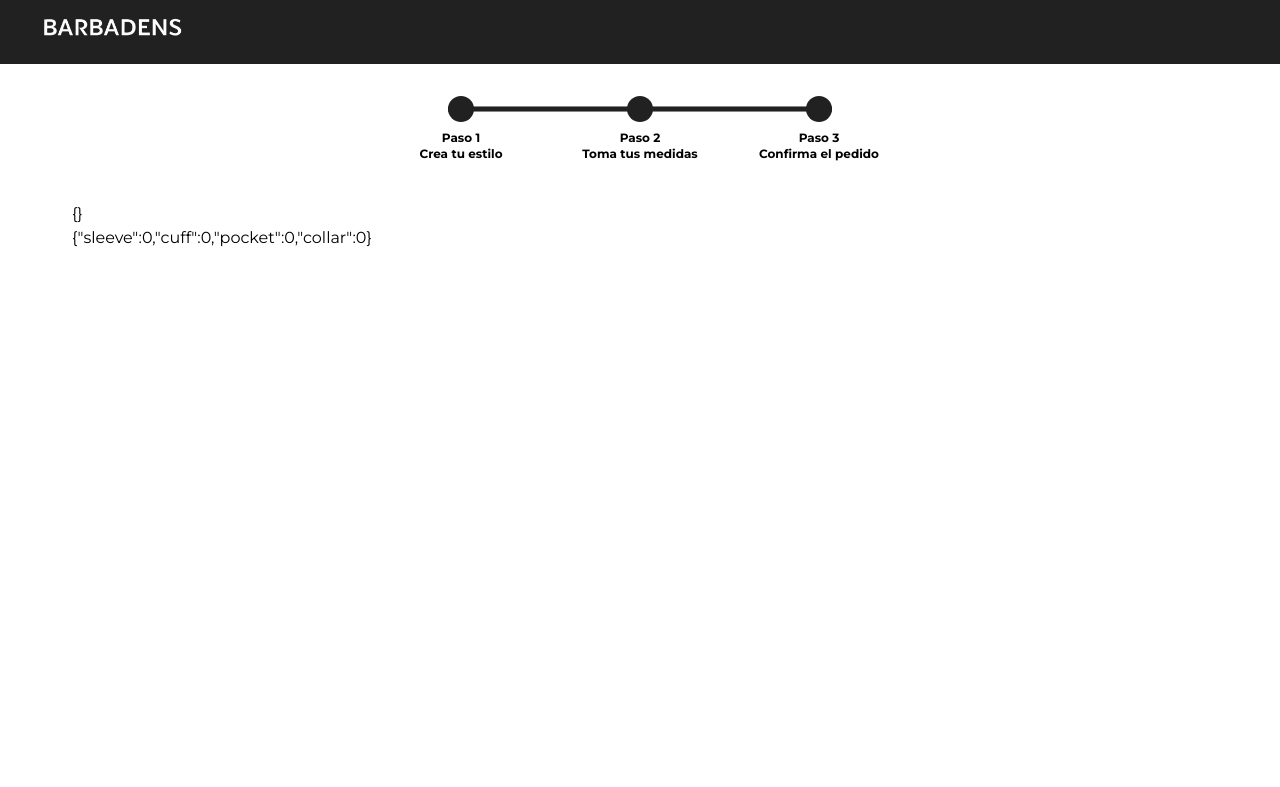
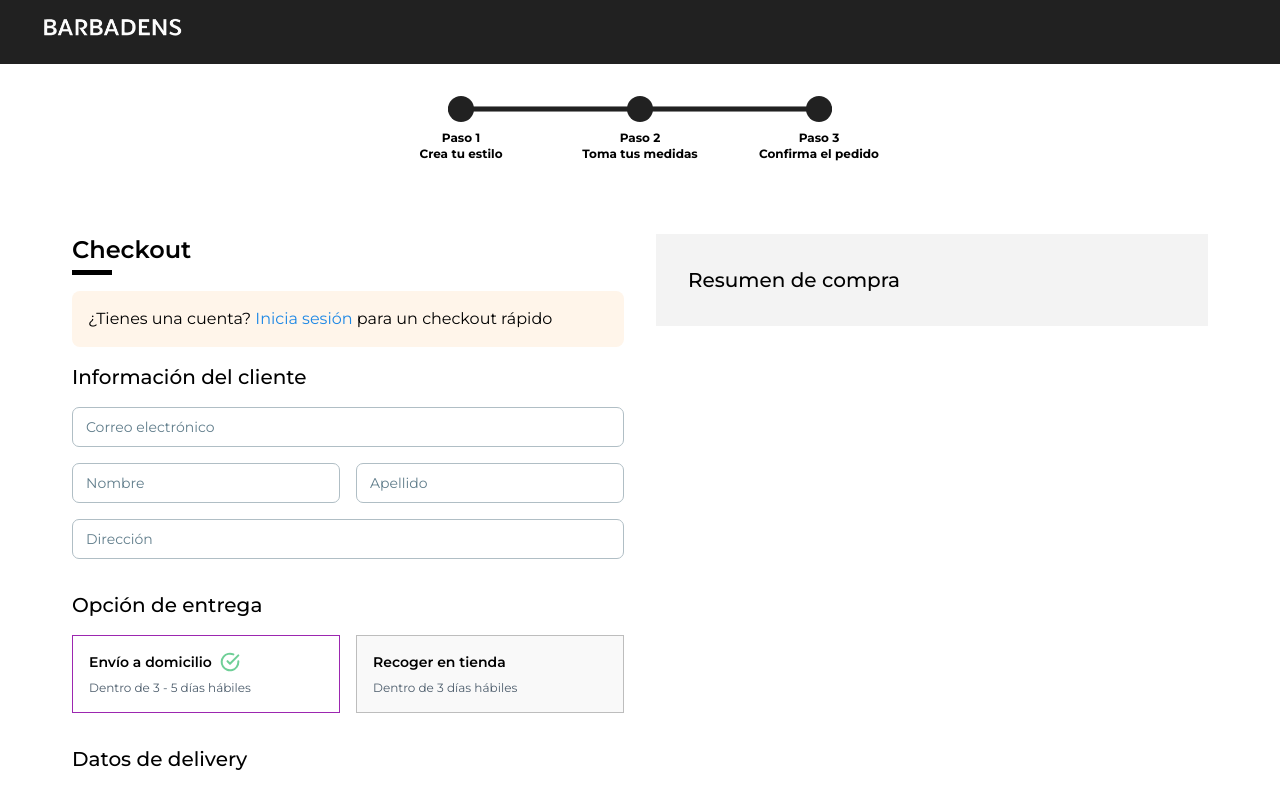
Before and after one commit to franciscovento/barbadens, a Next.js app: page /create/1/checkout in a window 1280 px wide. Shown: the top 787 px of the page. Built offline with nearby package versions, Linux system fonts and the light colour scheme.

Commit message:
feat: advance checkout form

```diff
--- a/package.json
+++ b/package.json
@@ -22,6 +22,7 @@
     "@typescript-eslint/eslint-plugin": "^7.9.0",
     "@uidotdev/usehooks": "^2.4.1",
     "@vitest/coverage-v8": "^1.5.3",
+    "clsx": "^2.1.1",
     "next": "14.2.3",
     "react": "^18",
     "react-dom": "^18",
--- a/src/app/create/[product_id]/checkout/page.tsx
+++ b/src/app/create/[product_id]/checkout/page.tsx
@@ -1,21 +1,80 @@
 'use client';
-
-import useCustomShirtData from '@/hooks/useCustomShirtData';
-import useMeasuresStoreData from '@/hooks/useMeasuresStoreData';
+import { Alert, Input } from '@/ui/materialComponents';
+import OptionsDeliveryRadio from '@/ui/OptionsDeliveryRadio/OptionsDeliveryRadio';
+import StepTitle from '@/ui/stepTitle/StepTitle';
 
 const Checkout = () => {
-  const measures = useMeasuresStoreData();
-  const customShirt = useCustomShirtData();
-
-  console.log({
-    measures,
-    customShirt,
-  });
-
+  const onSelect = (id: string) => {
+    console.log(id);
+  };
   return (
-    <div>
-      <p>{JSON.stringify(measures)}</p>
-      {JSON.stringify(customShirt)}
+    <div className="grid md:grid-cols-2 md:py-8 gap-8 ">
+      <div>
+        <StepTitle title="Checkout" />
+        <Alert color="amber" className="mt-4 bg-[#FFF5ea]">
+          ¿Tienes una cuenta?{' '}
+          <span className=" text-blue-600 cursor-pointer">Inicia sesión</span>{' '}
+          para un checkout rápido
+        </Alert>
+        {/* INFORMACIÓN DEL CLIENTE */}
+        <div className="pt-4">
+          <h3 className="text-xl font-medium">Información del cliente</h3>
+          <form className="grid gap-4 pt-4">
+            <Input label="Correo electrónico" />
+            <div className="grid lg:grid-cols-2 gap-4">
+              <Input label="Nombre" />
+              <Input label="Apellido" />
+            </div>
+            <Input label="Dirección" />
+          </form>
+        </div>
+        {/* OPCIÓN DE ENTREGA */}
+        <div className="pt-8">
+          <h3 className="text-xl font-medium">Opción de entrega</h3>
+          <div className="pt-4">
+            <OptionsDeliveryRadio
+              onSelect={onSelect}
+              options={[
+                {
+                  id: 0,
+                  title: 'Envío a domicilio',
+                  description: 'Dentro de 3 - 5 días hábiles',
+                },
+                {
+                  id: 1,
+                  title: 'Recoger en tienda',
+                  description: 'Dentro de 3 días hábiles',
+                },
+              ]}
+            />
+          </div>
+        </div>
+        {/* DATOS DEL DELIVERY */}
+        <div>
+          <h3 className="text-xl font-medium pt-8">Datos de delivery</h3>
+          <form className="pt-4 flex flex-col gap-4">
+            <div className="grid lg:grid-cols-2 gap-4">
+              <Input label="Nombre del que recibe" />
+              <Input label="N° Documento" />
+            </div>
+            <Input label="Dirección" />
+            <Input label="City" />
+            <div className="grid lg:grid-cols-2 gap-4">
+              <Input label="country" />
+              <Input label="state" />
+              <Input label="zip" />
+              <Input label="phone" />
+            </div>
+          </form>
+        </div>
+      </div>
+      <div>
+        <div className=" bg-background p-8">
+          <h3 className="text-xl font-medium">Resumen de compra</h3>
+          <div></div>
+        </div>
+      </div>
+      {/* <Link href={`/create/${params.product_id}/medidas`}> Medidas</Link> */}
     </div>
   );
 };
--- a/src/app/create/[product_id]/layout.tsx
+++ b/src/app/create/[product_id]/layout.tsx
@@ -11,10 +11,10 @@ interface Props {
 const layout: FC<Props> = ({ children }) => {
   return (
     <>
-      <div className="max-w-lg mx-auto px-2 md:px-8 py-4">
+      <section className="max-w-lg mx-auto px-2 md:px-8 py-4">
         <CheckoutStepper />
-      </div>
-      <div className="app-container py-12">{children}</div>
+      </section>
+      <main className="app-container py-12">{children}</main>
     </>
   );
 };
--- /dev/null
+++ b/src/ui/OptionsDeliveryRadio/OptionsDeliveryRadio.tsx
@@ -0,0 +1,36 @@
+'use client';
+import { FC, useState } from 'react';
+import SelectCard from '../selectCard/SelectCard';
+
+interface Props {
+  onSelect: (_value: string) => void;
+  options: { title: string; description: string; id: number }[];
+}
+
+const OptionsDeliveryRadio: FC<Props> = ({ onSelect, options }) => {
+  const [state, setState] = useState(0);
+
+  const handleSelect = (id: number) => {
+    const itemSelected = options.find((option) => option.id === id);
+    setState(id);
+    onSelect(itemSelected?.id.toString() || '');
+  };
+
+  return (
+    <div className="flex gap-4 flex-wrap md:flex-nowrap">
+      {options.map((option) => {
+        return (
+          <SelectCard
+            key={option.id}
+            title={option.title}
+            description={option.description}
+            isActive={state === option.id}
+            onClick={() => handleSelect(option.id)}
+          />
+        );
+      })}
+    </div>
+  );
+};
+
+export default OptionsDeliveryRadio;
--- a/src/ui/materialComponents.ts
+++ b/src/ui/materialComponents.ts
@@ -1,23 +1,27 @@
 'use client';
 
 import {
+  Alert,
   Button,
   Card,
   CardBody,
   CardFooter,
   CardHeader,
   Chip,
+  Input,
   ThemeProvider,
   Typography,
 } from '@material-tailwind/react';
 
 export {
+  Alert,
   Button,
   Card,
   CardBody,
   CardFooter,
   CardHeader,
   Chip,
+  Input,
   ThemeProvider,
   Typography,
 };
--- /dev/null
+++ b/src/ui/selectCard/SelectCard.tsx
@@ -0,0 +1,63 @@
+'use client';
+import { clsx } from 'clsx';
+
+import { FC } from 'react';
+
+interface Props {
+  isActive: boolean;
+  title: string;
+  description: string;
+  onClick?: () => void;
+}
+const SelectCard: FC<Props> = ({ isActive, description, onClick, title }) => {
+  return (
+    <div
+      onClick={onClick}
+      className={clsx('cursor-pointer duration-500 w-full', {
+        'border border-purple-500 p-4': isActive,
+        'border border-[#BDBDBD] p-4 bg-[#F9F9F9]': !isActive,
+      })}
+    >
+      <h3 className="text-sm font-semibold flex items-center gap-2">
+        {title}
+
+        <svg
+          className={clsx('duration-500', {
+            'opacity-0': !isActive,
+            'opacity-100': isActive,
+          })}
+          xmlns="http://www.w3.org/2000/svg"
+          width="20"
+          height="20"
+          viewBox="0 0 20 20"
+          fill="none"
+        >
+          <g clipPath="url(#clip0_94_251)">
+            <path
+              d="M18.3333 9.23355V10.0002C18.3323 11.7972 17.7504 13.5458 16.6744 14.9851C15.5985 16.4244 14.0861 17.4773 12.3628 17.9868C10.6395 18.4963 8.79771 18.4351 7.11205 17.8124C5.42639 17.1896 3.9872 16.0386 3.00912 14.5311C2.03105 13.0236 1.56648 11.2403 1.68472 9.44714C1.80296 7.65402 2.49766 5.94715 3.66522 4.58111C4.83278 3.21506 6.41064 2.26303 8.16348 1.867C9.91632 1.47097 11.7502 1.65216 13.3917 2.38355"
+              stroke="#6FCF97"
+              strokeWidth="2"
+              strokeLinecap="round"
+              strokeLinejoin="round"
+            />
+            <path
+              d="M18.3333 3.3335L10 11.6752L7.5 9.17516"
+              stroke="#6FCF97"
+              strokeWidth="2"
+              strokeLinecap="round"
+              strokeLinejoin="round"
+            />
+          </g>
+          <defs>
+            <clipPath id="clip0_94_251">
+              <rect width="20" height="20" fill="white" />
+            </clipPath>
+          </defs>
+        </svg>
+      </h3>
+      <p className="text-xs text-text pt-2">{description}</p>
+    </div>
+  );
+};
+
+export default SelectCard;
```
Also changed, not shown: 1 other file (tests, documents, lock files or other folders).
